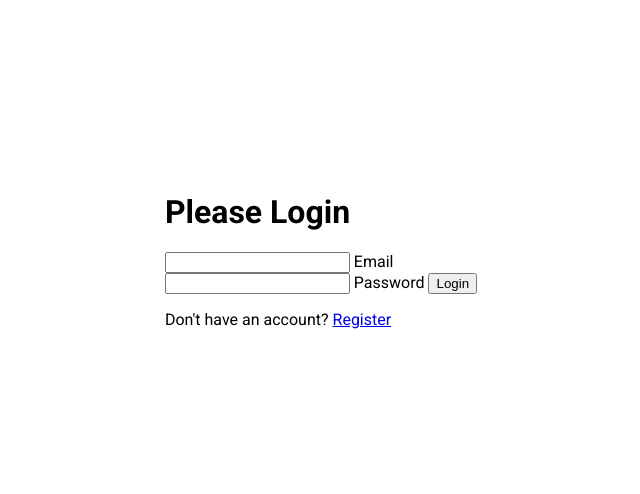
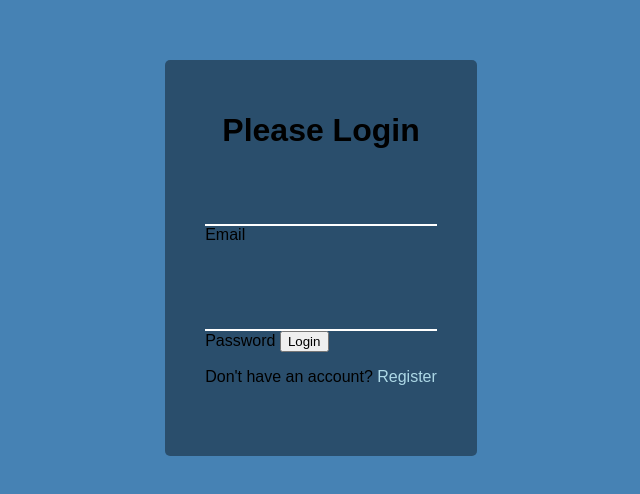
Before and after one commit to DanDo385/form_wave_animation, a plain HTML site: page index.html in a window 1280 px wide. Shown: the part 142-636 px from the top of the page, without its empty margins (319-959 px from the left). Drawn offline with Linux system fonts and the light colour scheme; a web font is replaced by a local one.

Commit message:
css start

```diff
--- a/style.css
+++ b/style.css
@@ -1,11 +1,12 @@
-@import url('https://fonts.googleapis.com/css2?family=Roboto:wght@400;700&display=swap');
+@import url('https://fonts.googleapis.com/css2?family=Muli:wght@400;700&display=swap');
 
 * {
   box-sizing: border-box;
 }
 
 body {
-  font-family: 'Roboto', sans-serif;
+  background-color: steelblue;
+  font-family: 'Muli', sans-serif;
   display: flex;
   flex-direction: column;
   align-items: center;
@@ -14,3 +15,34 @@ body {
   overflow: hidden;
   margin: 0;
 }
+
+.container {
+  background-color: rgba(0,0,0,0.4);
+  padding: 30px 40px;
+  border-radius: 5px;
+}
+
+.container h1 {
+  text-align: center;
+  margin-bottom: 30px;
+}
+
+.container a {
+  text-decoration: none;
+  color: lightblue;
+}
+
+.form-control {
+  position: relative;
+  margin: 20px 0 40px;
+}
+
+.form-control input {
+  background-color: transparent;
+  border: 0;
+  border-bottom: 2px #fff solid;
+  display: block;
+  width: 100%;
+  padding: 15px 0;
+
+}
```
